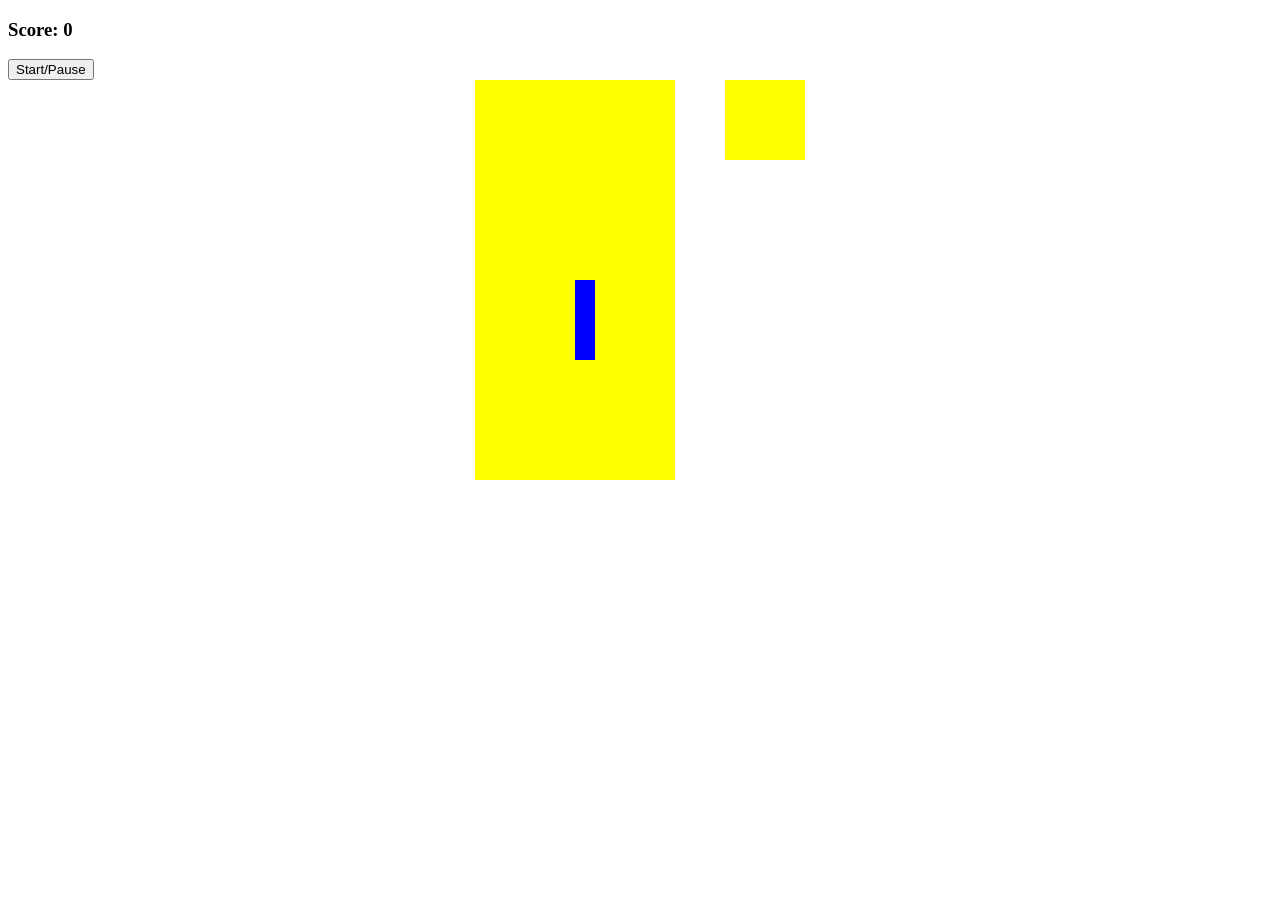
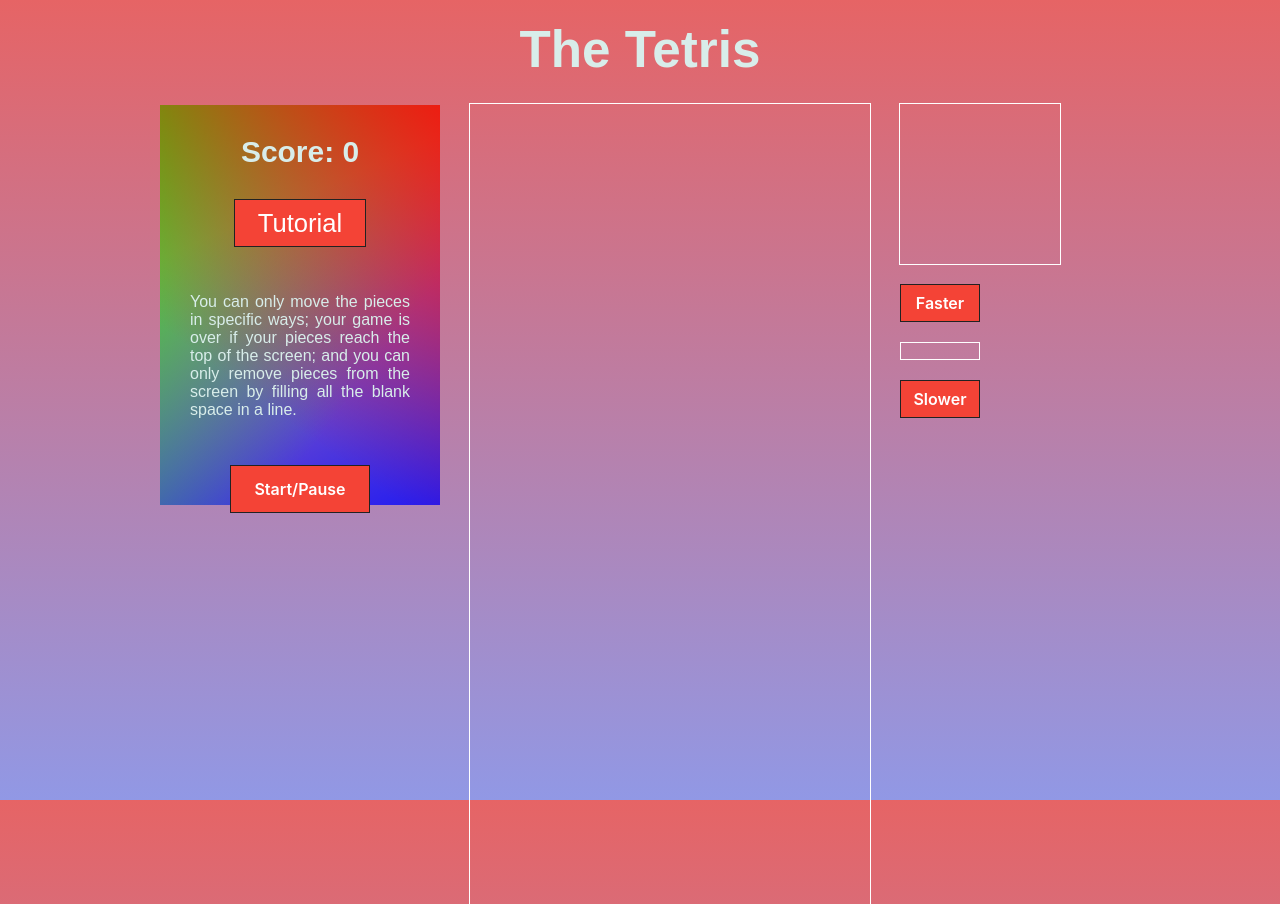
Before and after one commit to IvanLapchenko/tetris, a plain HTML site: page index.html in a window 1280 px wide. Before the commit the page ends 800 px from the top, so only its background shows below. Drawn offline with Linux system fonts and the light colour scheme.

Commit message:
Create Tetris

```diff
--- a/app.js
+++ b/app.js
@@ -22,10 +22,23 @@ document.addEventListener("DOMContentLoaded", () => {
     const grid = document.querySelector("#grid");
     const scoreDisplay = document.querySelector("#score");
     const startBtn = document.querySelector("#start-button");
+    const addSpeed = document.querySelector("#speed-add");
+    const lowerSpeed = document.querySelector("#speed-lower");
+    const speed = document.querySelector("#speed");
+    const audio = new Audio("music.mp3");
+    const displaySquares = document.querySelectorAll("#mini-grid div");
+    const displayWidth = 4;
+    const displayIndex = 0;
     const width = 10;
+    let interval = 1000;
+    let speedCount = 3;
     let nextRandom = 0;
     let timerId;
     let score = 0;
+    let currentPosition = 4;
+    let currentRotation = 0;
+    let gameOver = false;
+
     const colors = [
         "orange",
         "red",
@@ -69,13 +82,17 @@ document.addEventListener("DOMContentLoaded", () => {
         [width, width + 1, width + 2, width + 3]
     ]
 
-    const theTetrominoes = [lTetromino, zTetromino, tTetromino, oTetromino, iTetromino]
+    const theTetrominoes = [lTetromino, zTetromino, tTetromino, oTetromino, iTetromino];
+    let random = Math.floor(Math.random() * theTetrominoes.length);
+    let current = theTetrominoes[random][currentRotation];
 
-    let currentPosition = 4;
-    let currentRotation = 0;
-
-    let random = Math.floor(Math.random() * theTetrominoes.length)
-    let current = theTetrominoes[random][currentRotation]
+    const upNextTetrominoes = [
+        [1, displayWidth + 1, displayWidth * 2 + 1, 2],
+        [0, displayWidth, displayWidth + 1, displayWidth * 2 + 1],
+        [1, displayWidth, displayWidth + 1, displayWidth + 2],
+        [0, 1, displayWidth, displayWidth + 1],
+        [1, displayWidth + 1, displayWidth * 2 + 1, displayWidth * 3 + 1]
+    ]
 
     function draw() {
         current.forEach(index => {
@@ -91,8 +108,6 @@ document.addEventListener("DOMContentLoaded", () => {
         })
     };
 
-    timerId = setInterval(moveDown, 500);
-
     function control(e) {
         if (e.keyCode === 37) {
             moveLeft();
@@ -107,6 +122,7 @@ document.addEventListener("DOMContentLoaded", () => {
             moveDown()
         }
     };
+
     document.addEventListener("keyup", control);
 
     function moveDown() {
@@ -165,18 +181,6 @@ document.addEventListener("DOMContentLoaded", () => {
             draw();
     };
 
-    const displaySquares = document.querySelectorAll("#mini-grid div");
-    const displayWidth = 4;
-    const displayIndex = 0;
-
-    const upNextTetrominoes = [
-        [1, displayWidth + 1, displayWidth * 2 + 1, 2],
-        [0, displayWidth, displayWidth + 1, displayWidth * 2 + 1],
-        [1, displayWidth, displayWidth + 1, displayWidth + 2],
-        [0, 1, displayWidth, displayWidth + 1],
-        [1, displayWidth + 1, displayWidth * 2 + 1, displayWidth * 3 + 1]
-    ]
-
     function displayShape() {
         displaySquares.forEach(square => {
             square.classList.remove("tetromino");
@@ -192,11 +196,34 @@ document.addEventListener("DOMContentLoaded", () => {
         if (timerId) {
             clearInterval(timerId);
             timerId = null;
+            audio.pause();
         }
         else {
             draw();
             timerId = setInterval(moveDown, 1000);
             displayShape();
+            audio.play();
+        }
+    })
+
+    speed.innerHTML = speedCount;
+    addSpeed.addEventListener("click", () => {
+        if (interval > 500) {
+            clearInterval(timerId);
+            interval -= 250;
+            timerId = setInterval(moveDown, interval);
+            speedCount += 1;
+            speed.innerHTML = speedCount;
+        }
+    })
+
+    lowerSpeed.addEventListener("click", () => {
+        if (interval < 1500) {
+            clearInterval(timerId);
+            interval += 250;
+            timerId = setInterval(moveDown, interval);
+            speedCount -= 1;
+            speed.innerHTML = speedCount;
         }
     })
 
@@ -223,6 +250,9 @@ document.addEventListener("DOMContentLoaded", () => {
         if (current.some(index => squares[currentPosition + index].classList.contains("taken"))) {
             scoreDisplay.innerHTML = "Game over";
             clearInterval(timerId);
+            audio.currentTime = 0;
+            gameOver = true;
         }
     }
+
 })
--- a/index.html
+++ b/index.html
@@ -7,11 +7,31 @@
     <title>Document</title>
 </head>
 <body>
+    <h1>The Tetris</h1>
+    <audio id="music">
+        <source src="music.mp3" type="audio/mpeg">
+        Your browser does not support the audio element.
+    </audio>
+    <section id="game">
+        <div id="rules">
             <h3>Score: <span id="score">0</span></h3>
+            <a href="https://youtu.be/rAUn1Lom6dw">Tutorial</a>
+            <p> You can only move the pieces in specific ways; your game is over if your pieces reach the top of the screen; and you can only remove pieces from the screen by filling all the blank space in a line.</p>
             <button id="start-button">Start/Pause</button>
+        </div>
+
         <div id="container">
             <div id="grid"></div>
+            <div id="sidebar">
                 <div id="mini-grid"></div>
+                <div id="speed-control">
+                    <button id="speed-add">Faster</button>
+                    <span id="speed"></span>
+                    <button id="speed-lower">Slower</button>
                 </div>
+            </div>
+        </div>
+    </section>
+
 </body>
 </html>
--- a/style.css
+++ b/style.css
@@ -1,19 +1,49 @@
+* {
+    box-sizing: border-box;
+}
+
+html {
+    background: linear-gradient(#e66465, #9198e5);
+    height: 100%;
+}
+
+body {
+    font-family: "Montserrat", sans-serif;
+    font-size: 1.6rem;
+    margin: auto;
+    max-width: 60rem;
+    color: #d8edea;
+}
+
+h1 {
+    text-align: center;
+    margin-top: 20px;
+    margin-bottom: 10px;
+}
+
+#game {
+    display: flex;
+}
 #container {
     display: flex;
     justify-content: center;
 }
 
 #grid {
-    width: 200px;
-    height: 400px;
-    background-color: yellow;
+    width: 400px;
+    height: 800px;
     display: flex;
     flex-wrap: wrap;
+    margin-top: 15px;
+    margin-left: 30px;
+    outline: 1px solid white;
+    border: none;
+/*    border-radius: 10px;*/
 }
 
 #grid div {
-    width: 20px;
-    height: 20px;
+    width: 40px;
+    height: 40px;
 }
 
 .tetromino {
@@ -21,15 +51,108 @@
 }
 
 #mini-grid {
-    margin-left: 50px;
-    width: 80px;
-    height: 80px;
-    background-color: yellow;
+    width: 160px;
+    height: 160px;
     display: flex;
     flex-wrap: wrap;
+    margin-top: 15px;
+    margin-left: 30px;
+    outline: 1px solid white;
+    border: none;
+/*    border-radius: 10px;*/
 }
 
 #mini-grid div {
-    width: 20px;
-    height: 20px;
+    width: 40px;
+    height: 40px;
 }
+
+#rules {
+/*    border-radius: 20px;*/
+    padding-block-end: 30px;
+    display: flex;
+    flex-direction: column;
+    justify-content: space-around;
+    align-items: center;
+    text-align: center;
+    margin-top: 1rem;
+    width: 17.5rem;
+    height: 25rem;
+    background: linear-gradient(217deg, rgba(255,0,0,.8), rgba(255,0,0,0) 70.71%),
+                linear-gradient(127deg, rgba(0,255,0,.8), rgba(0,255,0,0) 70.71%),
+                linear-gradient(336deg, rgba(0,0,255,.8), rgba(0,0,255,0) 70.71%);
+}
+
+button {
+    background-color: #f44336;
+    border: 1px solid #222222;
+/*    border-radius: 10px;*/
+    box-sizing: border-box;
+    color: white;
+    cursor: pointer;
+    display: inline-block;
+    font-family: Circular,-apple-system,BlinkMacSystemFont,Roboto,"Helvetica Neue",sans-serif;
+    font-size: 16px;
+    font-weight: 600;
+    line-height: 20px;
+    padding: 13px 23px;
+    position: relative;
+    touch-action: manipulation;
+    transition: box-shadow .2s,-ms-transform .1s,-webkit-transform .1s,transform .1s;
+}
+
+button:focus-visible {
+    box-shadow: #222222 0 0 0 2px, rgba(255, 255, 255, 0.8) 0 0 0 4px;
+    transition: box-shadow .2s;
+    }
+
+button:active {
+    background-color: #F7F7F7;
+    border-color: #000000;
+    transform: scale(.96);
+    }
+
+button:disabled {
+    border-color: #DDDDDD;
+    color: #DDDDDD;
+    cursor: not-allowed;
+    opacity: 1;
+    }
+
+p {
+    font-size: 16px;
+    padding: 30px;
+    text-align: justify;
+    text-justify: inter-word;
+}
+
+a:link, a:visited {
+    border: 1px solid #222222;
+    background-color: #f44336;
+    color: white;
+    padding: 14px 25px;
+    text-align: center;
+    display: inline-block;
+/*    border-radius: 20px;*/
+    text-decoration: none;
+    padding: 13px 23px;
+    line-height: 20px;
+}
+
+#speed-control {
+    display: flex;
+    flex-direction: column;
+    margin-left: 30px;
+    width: 80px;
+}
+
+#speed-control * {
+    padding: 8px;
+    margin-top: 20px;
+    text-align: center;
+}
+
+#speed-control span {
+    border: solid 1px white;
+/*    border-radius: 10px;*/
+}
```
Also changed, not shown: 1 other file. Lines whose indentation alone changed are shown as unchanged.
